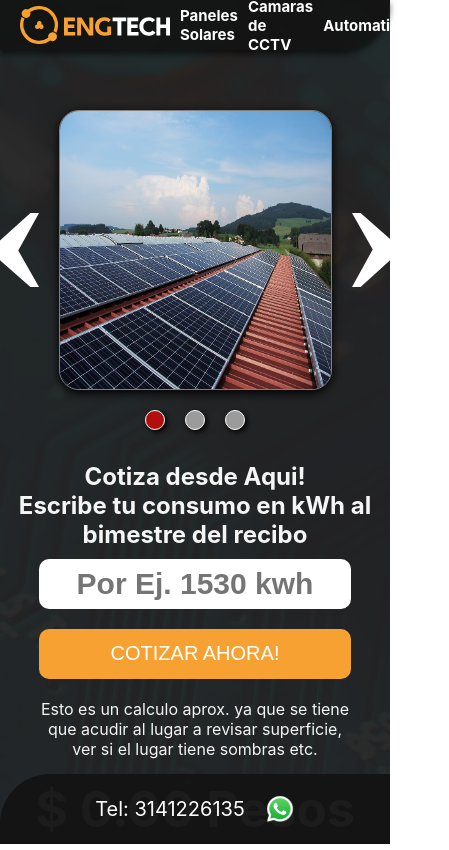
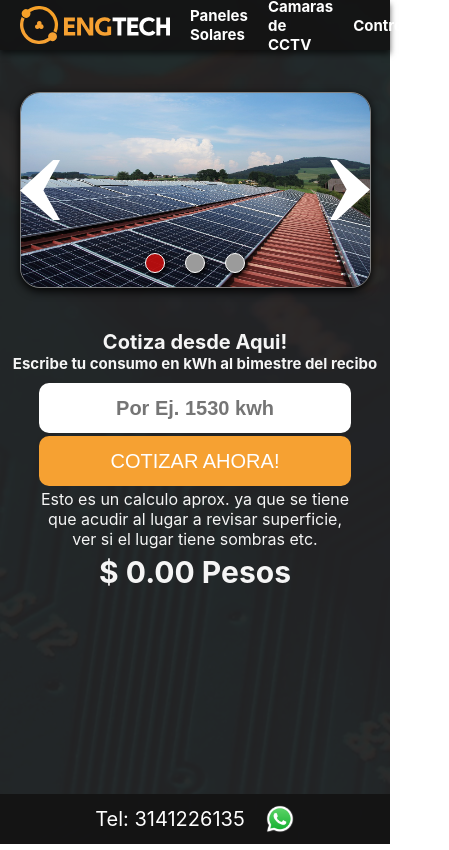
Before and after one commit to AlbertoEng/pagina-engtech, a Next.js app: page / in a window 390 px wide. Shown: the whole page, 449 px wide, since content can reach past the window. Built offline with nearby package versions, Linux system fonts and the light colour scheme.

Commit message:
segundo commit

```diff
--- a/components/Navbar.js
+++ b/components/Navbar.js
@@ -23,7 +23,7 @@ const Navbar = () => {
                 </Link>
                 <Link href='automatizacion'>
                     <li className='itemNavbar'>
-                        Automatizacion
+                        Control
                     </li>
                 </Link>
             </ul>
--- a/pages/index.js
+++ b/pages/index.js
@@ -71,8 +71,8 @@ export default function Home() {
       </div>
       <div className='rightPart'>
           <div className='infoContainer'>
-              <h2>Cotiza desde Aqui!</h2>
-              <h2 className='subtituloPaneles'>Escribe tu consumo en kWh al bimestre del recibo</h2>
+              <h2 className='tituloPagina'> Cotiza desde Aqui!</h2>
+              <h2 className='subtituloPagina'>Escribe tu consumo en kWh al bimestre del recibo</h2>
               <input onChange={handleChange} className='inputConsumo' type="text" name="consumo" id="" placeholder='Por Ej. 1530 kwh' />
               <input onClick={handleCotizar} className='botonCotizar' type="button" value="COTIZAR AHORA!" />
               <p className='infoCotizacion'>Esto es un calculo aprox. ya que se tiene que
--- a/styles/globals.css
+++ b/styles/globals.css
@@ -17,7 +17,9 @@ a {
   padding: 0px;
 }
 
-
+.home{
+  width: 100vw;
+}
 
 .logo{
   width: 50%;
@@ -76,13 +78,17 @@ a {
   background-image: url('/fondo-home.jpg');
   background-size: auto;
   height: 100vh;
+
   background-color: rgba(36, 36, 36, 0.96);
 }
 
 .capaTransparente{
   background-color: rgba(36, 36, 36, 0.96);
+  width: 100vw;
   height: 100vh;
 }
+
+
 
 .itemNavbar:hover{
   cursor: pointer;
@@ -141,8 +147,8 @@ a {
 }
 
 .imagen{
-  width: 70%;
-  height: 80%;
+  width: 80%;
+  height:100%;
   border-radius: 20px;
   box-shadow: 0px 3px 10px black;
   border: 1px solid gray;
@@ -269,6 +275,7 @@ a {
 
 .subtituloPagina{
   font-size: 35px;
+  text-align: center;
 }
 
 .listaKits{
@@ -316,6 +323,9 @@ a {
 @media screen and (max-width: 1300px){
   .navbar{
     width: 100%;
+    border-radius: 0px;
+    justify-content: space-between;
+    padding-right: 10px;
   }
   .MenuPpal{
     font-size: 18px;
@@ -325,7 +335,9 @@ a {
     width: 100%;
   }
 
-  .subtituloPaneles{
+
+
+  .subtituloPagina{
     text-align: center;
   }
 
@@ -346,6 +358,10 @@ a {
     width: 95%;
   }
 
+  .imagen{
+    height: 50%;
+  }
+
   .tituloPagina{
     text-align: center;
   }
@@ -360,9 +376,10 @@ a {
 
 @media screen and (max-width: 800px){
   .navbar{
-    width: 100%;
+    width: 100vw;
     height:  50px;
-
+    display: flex;
+    justify-content: space-around;
   }
   .MenuPpal{
     font-size: 15px;
@@ -373,25 +390,32 @@ a {
     margin-right: 60px;
   }
   .itemNavbar{
-    margin-right: 10px;
+    margin-right: 0px;
+    padding: 10px;
   }
   .mainContent{
     display: block;
-    width: 100%;
+    width: 100vw;
   }
 
   .imagen{
-    width: 70%;
+    width: 90%;
     height: 100%;
+    margin: 0px;
   }
 
   .imgContainer{
     width: 100%;
+    height: 100%;
+    margin: 0px;
   }
 
   .leftPart{
     width: 100%;
-    height: 400px;
+    height: 280px;
+    padding: 0px;
+    display: flex;
+    justify-content: flex-start;
   }
 
   .rightPart{
@@ -399,17 +423,15 @@ a {
     height: 400px;
   }
 
-  .infoContainer{
-    width: 100%;
-  }
+  .itemsContainer{
+    z-index: 10;
 
-  .itemsContainer{
-    margin-top: 5px;
-    z-index: 10;
   }
 
   .listaKits{
     width: 95%;
+    margin: 5px;
+    padding: 5px;
   }
 
   .itemPagina{
@@ -417,10 +439,59 @@ a {
   }
 
   .tituloPagina{
-    font-size: 35px;
+    font-size: 20px;
   }
 
   .subtituloPagina{
+    font-size: 15px;
+  }
+
+  .leftIcon{
+    margin: 0px;
+    padding: 0px;
+    width: 40px;
+    position: absolute;
+    left: 20px;
+  }
+  .rightIcon{
+    margin: 0px;
+    padding: 0px;
+    width: 40px;
+    position: absolute;
+    right: 20px;
+  }
+
+  .footerInfo{
+    height: 50px;
+    display: flex;
+    justify-content: center;
+    align-items: center;
+    border-radius: 0px;
+  }
+
+  .botonCotizar{
+    margin: 3px;
+  }
+
+  .infoCotizacion{
+    margin: 0px;
+  }
+  .cotizacion{
+    margin: 5px;
+    font-size: 30px;
+  }
+
+  .infoContainer{
+    display: flex;
+    justify-content: flex-start;
+  }
+
+  .inputConsumo{
     font-size: 20px;
   }
+
+  .listaCaracteristicasAuto{
+    margin: 3px;
+    padding: 3px;
+  }
 }
```
